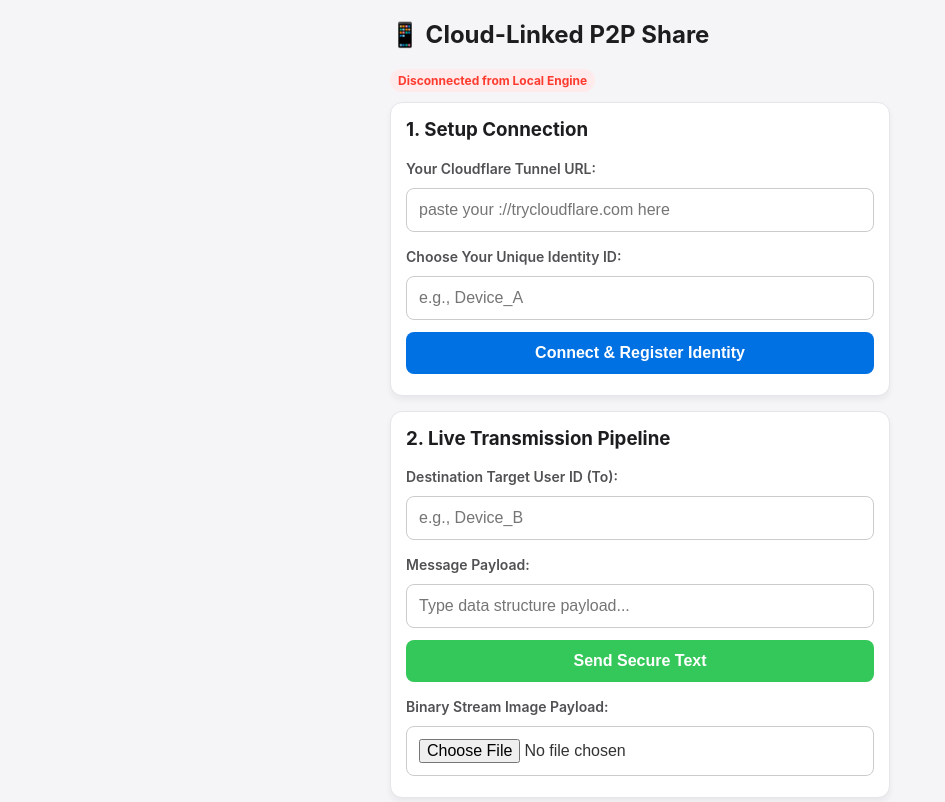
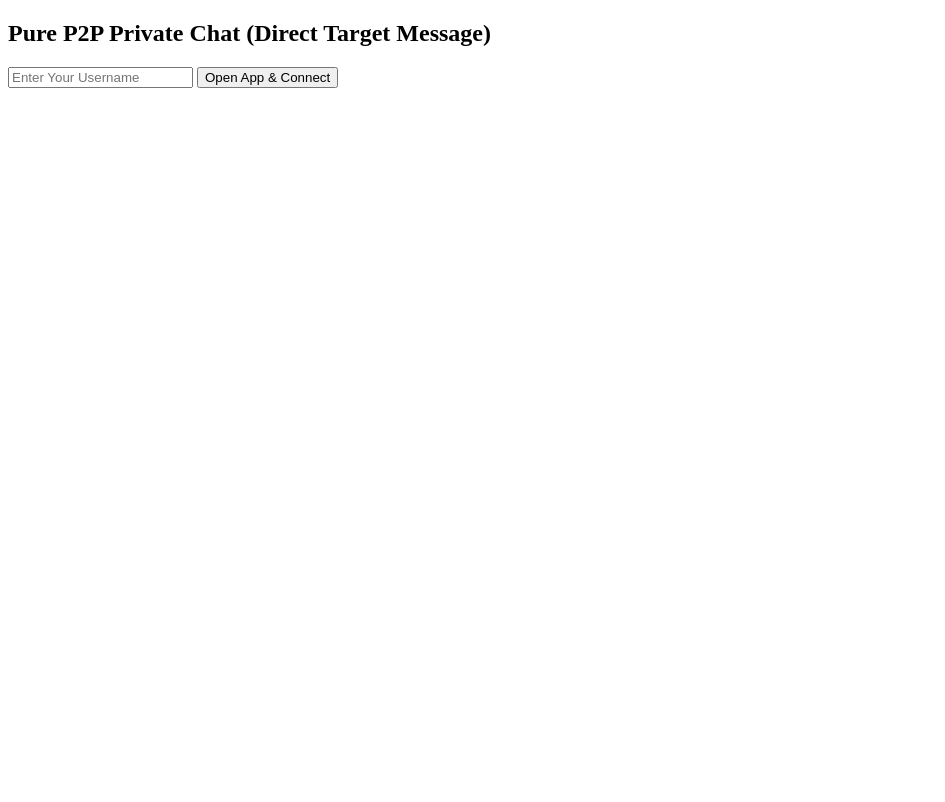
Before and after one commit to devbalamurugan/p2p-signaling-server, a plain HTML site: page index.html in a window 1280 px wide. Shown: the top 802 px of the page, without its empty margins (0-945 px from the left). Drawn offline with Linux system fonts and the light colour scheme.

Commit message:
Update index.html

```diff
--- a/index.html
+++ b/index.html
@@ -3,161 +3,135 @@
 <head>
     <meta charset="UTF-8">
     <meta name="viewport" content="width=device-width, initial-scale=1.0">
-    <title>P2P Cloud Proxy Share</title>
-    <style>
-        body { font-family: -apple-system, BlinkMacSystemFont, "Segoe UI", Roboto, Helvetica, Arial, sans-serif; padding: 20px; max-width: 500px; margin: auto; background-color: #f5f5f7; color: #333; }
-        .box { border: 1px solid #e5e5ea; padding: 15px; border-radius: 12px; margin-bottom: 15px; background: #ffffff; box-shadow: 0 4px 6px rgba(0,0,0,0.05); }
-        h2, h3 { margin-top: 0; color: #1d1d1f; }
-        label { font-weight: 600; font-size: 14px; display: block; margin-top: 10px; margin-bottom: 5px; color: #515154; }
-        input, button { width: 100%; padding: 12px; margin: 6px 0; box-sizing: border-box; border-radius: 8px; border: 1px solid #ccc; font-size: 16px; }
-        input:focus { outline: none; border-color: #0071e3; }
-        button { background-color: #0071e3; color: white; border: none; font-weight: bold; cursor: pointer; transition: background 0.2s; }
-        button:hover { background-color: #005bb5; }
-        .btn-secondary { background-color: #34c759; }
-        .btn-secondary:hover { background-color: #28a745; }
-        #chat { height: 250px; border: 1px solid #e5e5ea; overflow-y: auto; padding: 12px; background: #fafafa; border-radius: 8px; display: flex; flex-direction: column; gap: 8px; }
-        .msg-line { padding: 8px 12px; border-radius: 8px; max-width: 85%; width: fit-content; word-break: break-all; }
-        .msg-me { background: #0071e3; color: white; align-self: flex-end; }
-        .msg-them { background: #e5e5ea; color: black; align-self: flex-start; }
-        img { max-width: 100%; margin-top: 5px; border-radius: 6px; display: block; }
-        .status-badge { font-size: 12px; font-weight: bold; padding: 4px 8px; border-radius: 20px; display: inline-block; margin-bottom: 10px; }
-        .status-disconnected { background: #ffebeb; color: #ff3b30; }
-        .status-connected { background: #e8f5e9; color: #2e7d32; }
-    </style>
+    <title>Pure P2P Private Chat</title>
+    <!-- Frontend P2P Tracker Library Loading -->
+    <script src="https://jsdelivr.net"></script>
 </head>
 <body>
 
-    <h2>📱 Cloud-Linked P2P Share</h2>
-    <div id="statusIndicator" class="status-badge status-disconnected">Disconnected from Local Engine</div>
+    <h2>Pure P2P Private Chat (Direct Target Message)</h2>
 
-
-    <div class="box">
-        <h3>1. Setup Connection</h3>
-        <label>Your Cloudflare Tunnel URL:</label>
-        <input type="text" id="tunnelUrl" placeholder="paste your ://trycloudflare.com here">
-
-        <label>Choose Your Unique Identity ID:</label>
-        <input type="text" id="myId" placeholder="e.g., Device_A">
-        <button onclick="connectServer()">Connect & Register Identity</button>
+    <!-- User Login Section -->
+    <div id="login-box">
+        <input type="text" id="username" placeholder="Enter Your Username">
+        <button onclick="startP2PConnection()">Open App & Connect</button>
     </div>
 
-    <!-- 2. Payload Transmission Pipeline -->
-    <div class="box">
-        <h3>2. Live Transmission Pipeline</h3>
-        <label>Destination Target User ID (To):</label>
-        <input type="text" id="targetId" placeholder="e.g., Device_B">
+    <!-- Chat Box Section (Hidden initially) -->
+    <div id="chat-box" style="display:none; margin-top: 20px;">
+        <p>Status: <b id="status" style="color: orange;">Connecting to Public Trackers...</b></p>
 
-        <label>Message Payload:</label>
-        <input type="text" id="msgInput" placeholder="Type data structure payload...">
-        <button class="btn-secondary" onclick="sendMessage()">Send Secure Text</button>
+        <!-- Private Target Selection Fields -->
+        <div style="margin-bottom: 10px; padding: 10px; background: #f0f0f0; border-radius: 5px;">
+            <label><b>Send To (Target Username):</b></label><br>
+            <input type="text" id="target-username" placeholder="Type friend's exact username...">
+        </div>
 
-        <label>Binary Stream Image Payload:</label>
-        <input type="file" id="fileInput" accept="image/*" onchange="sendImage()">
-    </div>
+        <div id="messages" style="border:1px solid #ccc; height:200px; overflow-y:scroll; padding:10px; margin-bottom:10px;"></div>
 
-    <!-- 3. Telemetry Stream Data Logger -->
-    <div class="box">
-        <h3>3. Active Inbox Telemetry</h3>
-        <div id="chat"></div>
+        <input type="text" id="msg-input" placeholder="Type secret private message...">
+        <button onclick="sendPrivateMessage()">Send Private Message</button>
     </div>
 
     <script>
-        let ws = null;
-        let myId = "";
+        let p2p;
+        let myUsername = "";
 
-        function connectServer() {
-            let rawUrl = document.getElementById('tunnelUrl').value.trim();
-            myId = document.getElementById('myId').value.trim();
+        // 1. Setup Public Trackers Array
+        const trackers = [
+            'wss://://openwebtorrent.com',
+            'wss://tracker.webtorrent.dev',
+            'wss://tracker.files.fm:7073/announce'
+        ];
 
-            if(!rawUrl || !myId) {
-                return alert("Fatal: Missing Cloudflare Node URL or personal Identity parameters.");
-            }
+        function startP2PConnection() {
+            myUsername = document.getElementById('username').value.trim();
+            if (!myUsername) return alert("Please enter a username!");
 
-            // Normalize protocol scheme mappings to eliminate secure contexts mismatches
-            let cleanUrl = rawUrl.replace(/^https?:\/\//i, '').replace(/\/$/, '');
-            let wssTarget = `wss://${cleanUrl}`;
+            document.getElementById('login-box').style.display = 'none';
+            document.getElementById('chat-box').style.display = 'block';
 
-            const statusIndicator = document.getElementById('statusIndicator');
-            statusIndicator.className = "status-badge";
-            statusIndicator.innerText = "Attempting Handshake Link...";
+            // Global Filter App ID
+            p2p = new P2PT(trackers, 'my-secret-p2p-image-sharing-app-2026');
 
-            ws = new WebSocket(wssTarget);
+            // 2. Peer Connect Hook up
+            p2p.on('peerconnect', (peer) => {
+                document.getElementById('status').innerText = "Connected to Tracking Node Network!";
+                document.getElementById('status').style.color = "green";
 
-            ws.onopen = () => {
-                // Initialize identity routing structure packet
-                ws.send(JSON.stringify({ type: 'register', from: myId }));
-            };
+                // Connection aanathum, namaloda real username-ah antha peer-ku identity identity mapping-kaga anupuvom
+                peer.send(JSON.stringify({ type: 'intro', from: myUsername }));
+            });
 
-            ws.onmessage = (event) => {
-                const data = JSON.parse(event.data);
-                const chat = document.getElementById('chat');
+            // 3. Handling Incoming Messages Direct from Specific User
+            p2p.on('msg', (peer, msg) => {
+                const data = JSON.parse(msg);
 
-                if (data.type === 'registered') {
-                    statusIndicator.className = "status-badge status-connected";
-                    statusIndicator.innerText = `Active Session: Registered as [${data.userId}]`;
-                    alert(`Handshake complete. Registered securely as: ${data.userId}`);
-                } else if (data.type === 'error') {
-                    alert(`Signaling Layer Error: ${data.message}`);
-                } else if (data.type === 'text') {
-                    chat.innerHTML += `<div class="msg-line msg-them"><b>${data.from}:</b><br>${data.data}</div>`;
-                    chat.scrollTop = chat.scrollHeight;
-                } else if (data.type === 'image') {
-                    chat.innerHTML += `<div class="msg-line msg-them"><b>${data.from}:</b><br><img src="${data.data}"></div>`;
-                    chat.scrollTop = chat.scrollHeight;
+                if (data.type === 'intro') {
+                    // RAM structure mapping: Intha peer connection object-la friend-oda username-ah lock panrom
+                    peer.customUsername = data.from;
+                    logMessage(`System: User '${data.from}' is online and discovery ready.`);
                 }
-            };
+                else if (data.type === 'private-chat') {
+                    // Unga username-ku vantha message-ah nu check panra logic
+                    if (data.to === myUsername) {
+                        logMessage(`[Private] ${data.from}: ${data.text}`);
+                    }
+                }
+            });
 
-            ws.onclose = () => {
-                statusIndicator.className = "status-badge status-disconnected";
-                statusIndicator.innerText = "Disconnected from Local Engine";
-                alert("Session terminated: WebSocket link broken.");
-            };
+            p2p.on('peerdisconnect', (peer) => {
+                logMessage(`System: '${peer.customUsername || 'A user'}' disconnected.`);
+            });
 
-            ws.onerror = (err) => {
-                console.error("Tunnel socket structural failure:", err);
-            };
+            p2p.start();
         }
 
-        function sendMessage() {
-            const targetId = document.getElementById('targetId').value.trim();
-            const msg = document.getElementById('msgInput').value;
-            if(!ws || ws.readyState !== WebSocket.OPEN) return alert("Error: Pipeline socket context is down.");
-            if(!targetId || !msg) return alert("Validation missing: Destination targeting or packet payload empty.");
+        // 4. Core Logic: Send Message to ONE SPECIFIC USER
+        function sendPrivateMessage() {
+            const targetInput = document.getElementById('target-username');
+            const targetUser = targetInput.value.trim();
 
-            ws.send(JSON.stringify({
-                type: 'text',
-                from: myId,
-                to: targetId,
-                data: msg
-            }));
+            const msgInput = document.getElementById('msg-input');
+            const text = msgInput.value.trim();
 
-            document.getElementById('chat').innerHTML += `<div class="msg-line msg-me"><b>You:</b><br>${msg}</div>`;
-            document.getElementById('msgInput').value = '';
-            document.getElementById('chat').scrollTop = document.getElementById('chat').scrollHeight;
+            if (!targetUser) return alert("Please enter the Target Username first!");
+            if (!text) return;
+
+            let userFoundInNetwork = false;
+
+            // Structure checking: Loop through all active local peers in RAM
+            p2p.peers.forEach((peersList) => {
+                peersList.forEach((peer) => {
+                    // Match found: Check if the peer's username matches the target user input
+                    if (peer.customUsername === targetUser) {
+                        userFoundInNetwork = true;
+
+                        const packet = JSON.stringify({
+                            type: 'private-chat',
+                            from: myUsername,
+                            to: targetUser,
+                            text: text
+                        });
+
+                        // Straight-ah antha peer-ku mattum direct execution lines send aagum (No broadcasting!)
+                        peer.send(packet);
+                    }
+                });
+            });
+
+            if (userFoundInNetwork) {
+                logMessage(`You (to ${targetUser}): ${text}`);
+                msgInput.value = ''; // Input box clean up
+            } else {
+                alert(`Error: User '${targetUser}' is not found in your tracker network loop!`);
+            }
         }
 
-        function sendImage() {
-            const targetId = document.getElementById('targetId').value.trim();
-            const fileData = document.getElementById('fileInput').files[0];
-
-            if(!ws || ws.readyState !== WebSocket.OPEN) return alert("Error: Pipeline socket context is down.");
-            if(!targetId || !fileData) return alert("Validation missing: Destination targeting or image attachment empty.");
-
-            const reader = new FileReader();
-            reader.onload = function(e) {
-                const base64Image = e.target.result;
-
-                ws.send(JSON.stringify({
-                    type: 'image',
-                    from: myId,
-                    to: targetId,
-                    data: base64Image
-                }));
-
-                document.getElementById('chat').innerHTML += `<div class="msg-line msg-me"><b>You:</b><br><img src="${base64Image}"></div>`;
-                document.getElementById('chat').scrollTop = document.getElementById('chat').scrollHeight;
-            };
-            reader.readAsDataURL(fileData);
+        function logMessage(msg) {
+            const msgDiv = document.getElementById('messages');
+            msgDiv.innerHTML += `<div>${msg}</div>`;
+            msgDiv.scrollTop = msgDiv.scrollHeight;
         }
     </script>
 </body>
```
